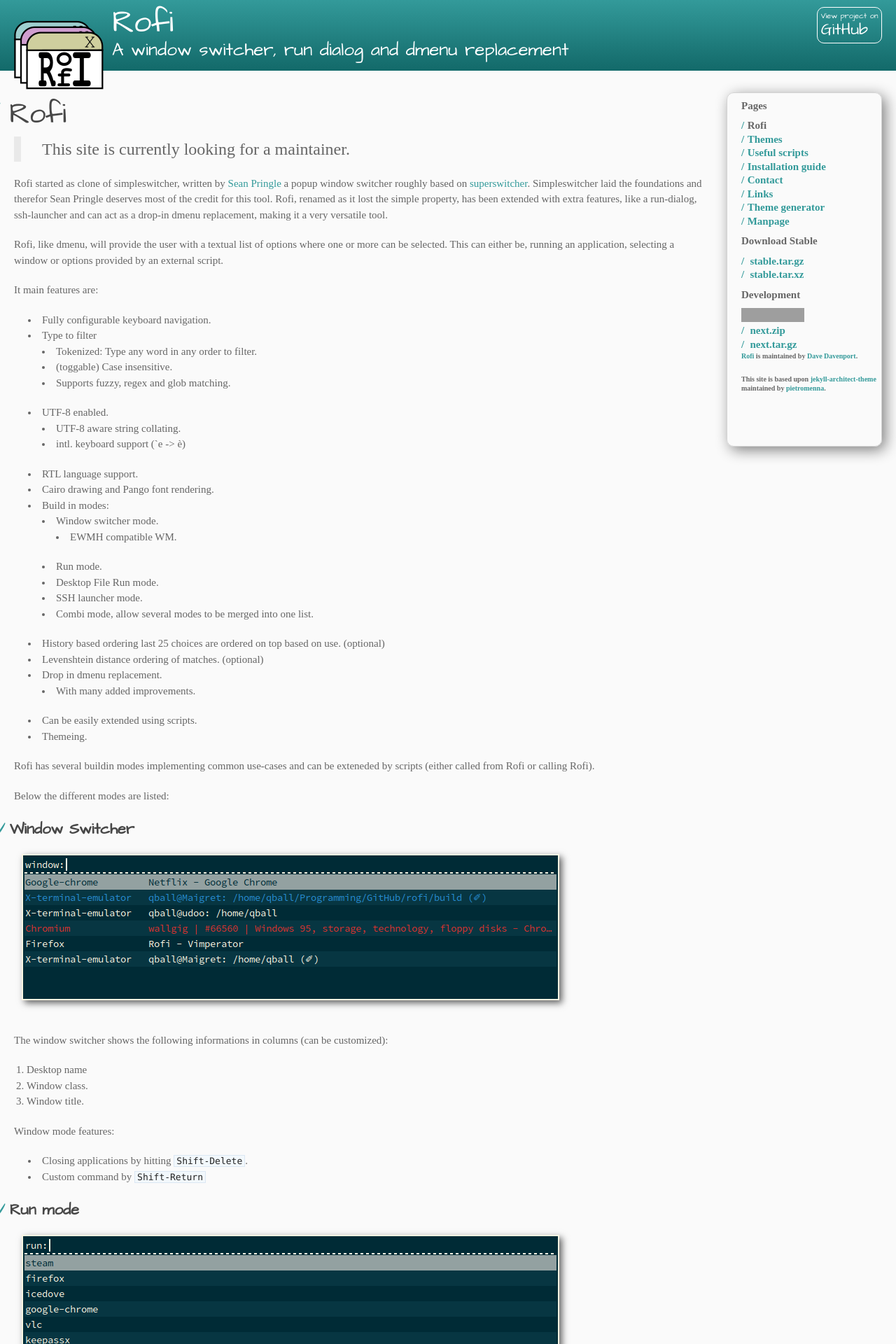
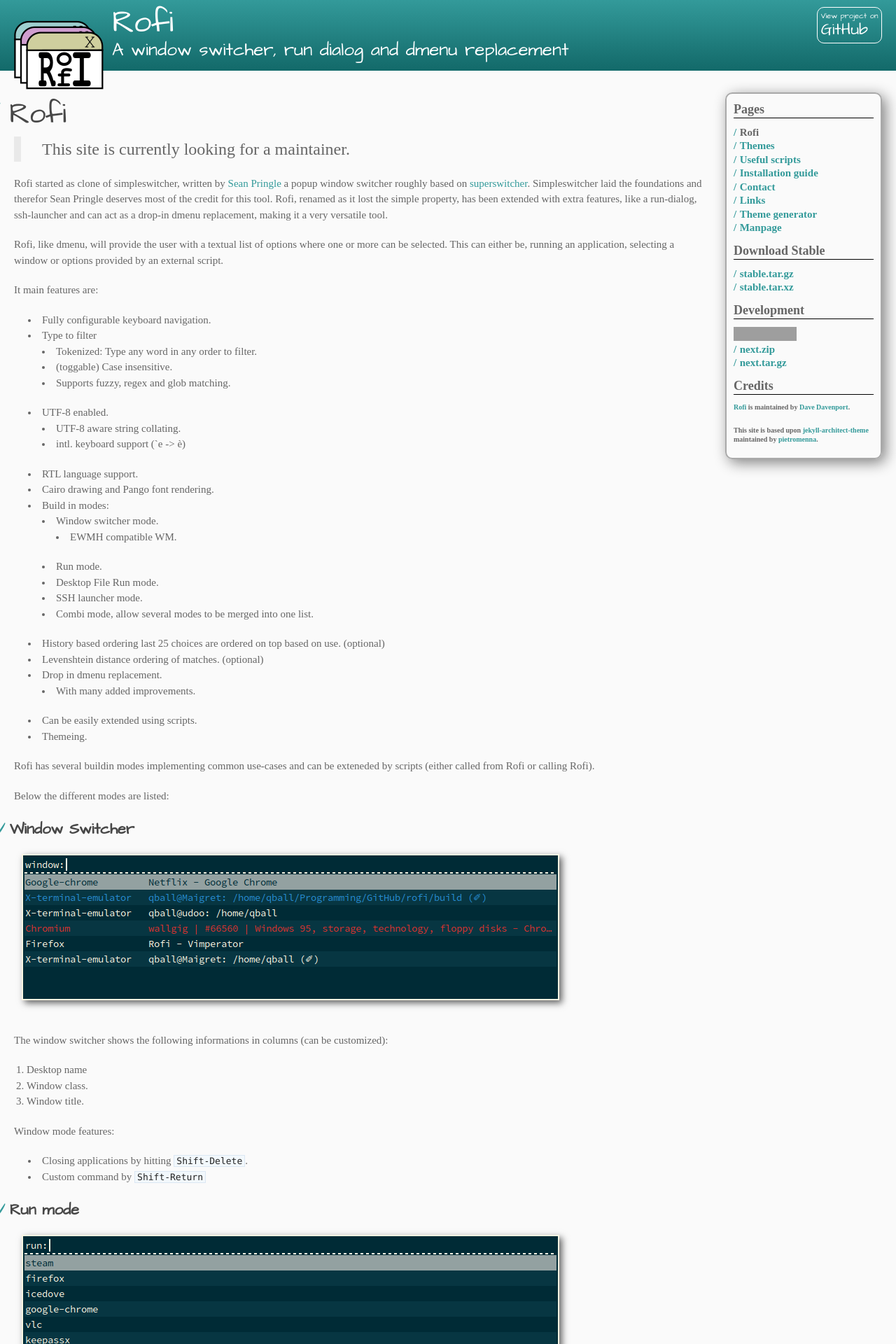
Before and after one commit to davatorium/rofi, a Jekyll site: the page built from index.md, in a window 1280 px wide. Shown: the top 1920 px of the page at 70% size. Built offline with Jekyll 4.4.1, drawn with Linux system fonts in a browser that asks for light colours; grey boxes are pictures that could not be loaded.

Commit message:
Small updates.

```diff
--- a/_layouts/default.html
+++ b/_layouts/default.html
@@ -53,28 +53,21 @@
         {% endfor %} <!-- page -->
         <h2 class="menuentry"><a href="{{ site.url }}/manpage.html">Manpage</a></h2>
             <h1>Download Stable</h1>
-          <h2 class="menuentry">
-          <a
-href="https://github.com/DaveDavenport/rofi/releases/download/{{site.github-version-stable}}/rofi-{{ site.github-version-stable }}.tar.gz" >
-           stable.tar.gz
-          </a>
+          <h2 class="menuentry"><a
+href="https://github.com/DaveDavenport/rofi/releases/download/{{site.github-version-stable}}/rofi-{{
+site.github-version-stable }}.tar.gz" >stable.tar.gz</a>
           </h2>
-          <h2 class="menuentry">
-          <a
-href="https://github.com/DaveDavenport/rofi/releases/download/{{site.github-version-stable}}/rofi-{{ site.github-version-stable }}.tar.xz" >
-           stable.tar.xz
-          </a>
+          <h2 class="menuentry"><a
+href="https://github.com/DaveDavenport/rofi/releases/download/{{site.github-version-stable}}/rofi-{{
+site.github-version-stable }}.tar.xz" >stable.tar.xz</a>
           </h2>
 <!-- -->
           <h1>Development </h1>
             <img src="https://travis-ci.org/DaveDavenport/rofi.svg?branch=next"/>
-          <h2 class="menuentry">
-          <a href="{{ site.github-url }}/zipball/next" >next.zip</a>
-          </h2>
-          <h2 class="menuentry">
-          <a href="{{ site.github-url }}/tarball/next" >next.tar.gz</a>
-          </h2>
+          <h2 class="menuentry"><a href="{{ site.github-url }}/zipball/next">next.zip</a></h2>
+          <h2 class="menuentry"><a href="{{ site.github-url }}/tarball/next">next.tar.gz</a></h2>
 
+          <h1>Credits</h1>
           <p class="repo-owner"><a href="{{ site.github-url}}">{{ site.name }}</a> is maintained by
           <a href="{{ site.github-user-url }}">{{ site.github-user }}</a>.</p>
 
--- a/stylesheets/stylesheet.css
+++ b/stylesheets/stylesheet.css
@@ -109,22 +109,23 @@ header h2 {
 }
 
 aside#sidebar {
-  width: 200px;
-  padding-left: 20px;
-  min-height: 504px;
+  width: 20em;
   float: right;
   font-size: 10px;
   line-height: 1.3;
   box-shadow: 5px 5px 20px grey;
-  border: solid 1px lightgrey;
+  border: solid 2px darkgrey;
   border-radius: 10px;
+  padding-left:1em;
+  padding-right:1em;
 }
 
 aside#sidebar h1 {
-  font-size:  1.5em;
+  font-size:  1.8em;
   font-weight: bold;
-  padding-top: 0.6em;
-  padding-bottom: 0.6em;
+  margin-top: 0.6em;
+  margin-bottom: 0.6em;
+  border-bottom: solid 1px black;
 }
 
 aside#sidebar h2.menuentry {
```
